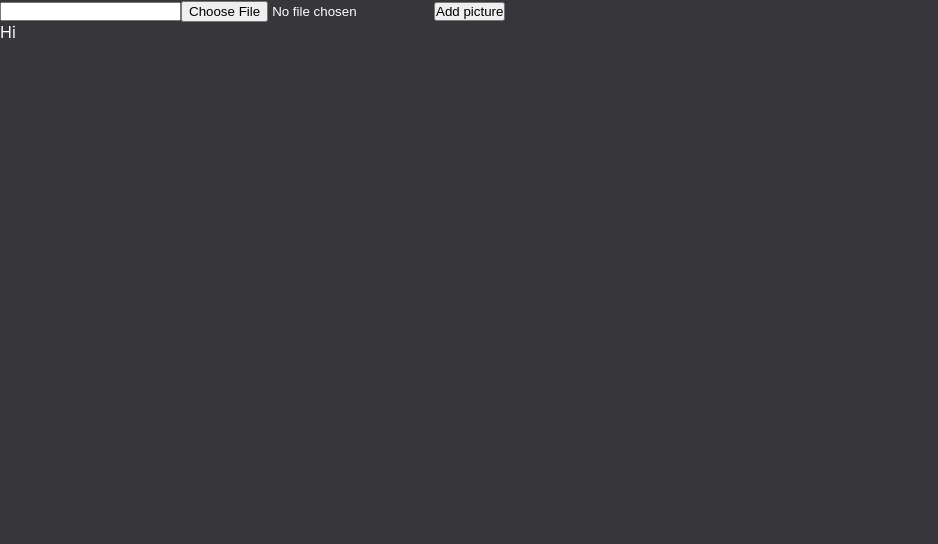
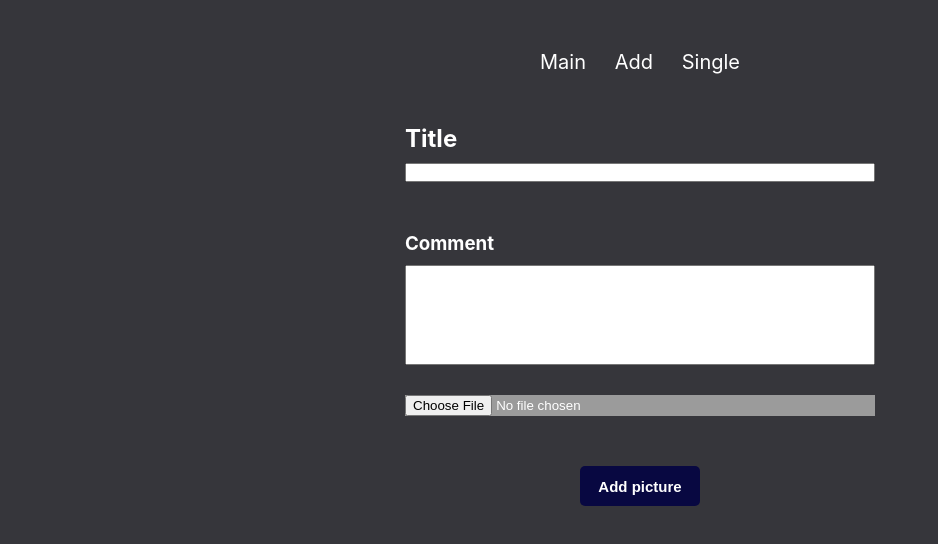
Before and after one commit to RamonMaximiliano/picture-galery, a React (Create React App) app: page /#/Add in a window 1280 px wide. Shown: the top 544 px of the page, without its empty margins (0-938 px from the left). Built offline with nearby package versions, Linux system fonts and the light colour scheme.

Commit message:
add page

```diff
--- a/public/index.html
+++ b/public/index.html
@@ -2,14 +2,12 @@
 <html lang="en">
   <head>
     <meta charset="utf-8" />
-    <link rel="icon" href="%PUBLIC_URL%/favicon.ico" />
     <meta name="viewport" content="width=device-width, initial-scale=1" />
     <meta name="theme-color" content="#000000" />
     <meta
       name="description"
       content="Web site created using create-react-app"
     />
-    <link rel="apple-touch-icon" href="%PUBLIC_URL%/logo192.png" />
     <!--
       manifest.json provides metadata used when your web app is installed on a
       user's mobile device or desktop. See https://developers.google.com/web/fundamentals/web-app-manifest/
--- a/src/App.css
+++ b/src/App.css
@@ -8,3 +8,22 @@ body{
     background-color:rgb(54, 54, 59);
     color:white;
 }
+
+.nav-bar{
+    width:200px;
+    margin:auto;
+    margin-top:50px;
+    display:flex;
+    justify-content: space-between;
+    font-size:20px;
+}
+
+.link-nav-bar{
+    text-decoration: none;
+    color:white;
+}
+
+.link-nav-bar:hover{
+    text-decoration:underline;
+    color:rgb(192, 192, 192);
+}
--- a/src/App.tsx
+++ b/src/App.tsx
@@ -1,20 +1,32 @@
 import React from 'react';
+import { Routes, Route, Link } from 'react-router-dom'
 import './App.css';
-import {Add} from './components/Add/index'
-import {Single} from './components/Single/index'
+import { Add } from './components/Add/index'
+import { Single } from './components/Single/index'
+import { Galery } from './components/Galery/index'
 
 function App() {
   return (
     <>
-      <Add/>
-      <Single/>
+      <div className="nav-bar">
+        <Link to="/" className="link-nav-bar">Main</Link>
+        <Link to="/Add" className="link-nav-bar">Add</Link>
+        <Link to="/Single" className="link-nav-bar">Single</Link>
+      </div>
+      <Routes>
+        <Route path="/" element={<Galery />} />
+        <Route path="/Add" element={<Add />} />
+        <Route path="/Single" element={<Single />} />
+      </Routes>
+
+
+
+
     </>
   );
 }
 
 export default App;
-
-
 
 /*
 
--- a/src/components/Add/index.tsx
+++ b/src/components/Add/index.tsx
@@ -1,10 +1,15 @@
+import './styles.css'
+
 export const Add = () => {
     return (
 
-            <div>
-                <input type="text" name="Description"/>
-                <input type="file" name="picture"/>
-                <input type="button" value="Add picture"/>
+            <div className="main-add-div">
+                <h2>Title</h2>
+                <input type="text" name="Title" className="Title"/>
+                <h3>Comment</h3>
+                <input type="text" name="Description" className="Description"/>
+                <input type="file" name="picture" className="picture"/>
+                <input type="button" value="Add picture" className="Add"/>
 
             </div>
      )
--- a/src/components/Add/styles.css
+++ b/src/components/Add/styles.css
@@ -0,0 +1,49 @@
+.main-add-div{
+    display:flex;
+    flex-direction: column;
+    max-width: 500px;
+    margin:auto;
+    margin-top:50px;
+    padding-right:15px;
+    padding-left:15px;
+}
+
+.Description{
+    height: 100px;
+    margin-top:10px;
+    margin-bottom: 10px;
+}
+
+.picture{
+    margin-top:20px;
+    margin-bottom:20px;
+}
+
+.Add{
+    font-weight: bold;
+    margin:auto;
+    width:120px;
+    height: 40px;
+    background-color: rgb(8, 8, 65);
+    color:white;
+    font-size:15px;
+    border-style: none;
+    border-radius: 5px;
+    cursor:pointer;
+}
+
+
+.Add:hover{
+    background-color: rgb(8, 8, 95);
+}
+
+.picture{
+    background-color: rgb(155, 155, 155);
+    margin-bottom: 50px;
+}
+
+
+.Title{
+    margin-top:10px;
+    margin-bottom: 50px;
+}
--- a/src/components/Galery/index.tsx
+++ b/src/components/Galery/index.tsx
@@ -0,0 +1,9 @@
+export const Galery = () => {
+    return (
+
+        <div>
+            Display galery
+
+        </div>
+    )
+}
--- a/src/index.tsx
+++ b/src/index.tsx
@@ -3,14 +3,16 @@ import ReactDOM from 'react-dom/client';
 import './index.css';
 import App from './App';
 import reportWebVitals from './reportWebVitals';
+import { HashRouter } from 'react-router-dom';
+
 
 const root = ReactDOM.createRoot(
   document.getElementById('root') as HTMLElement
 );
 root.render(
-  <React.StrictMode>
+  <HashRouter>
     <App/>
-  </React.StrictMode>
+  </HashRouter>
 );
 
 // If you want to start measuring performance in your app, pass a function
```
